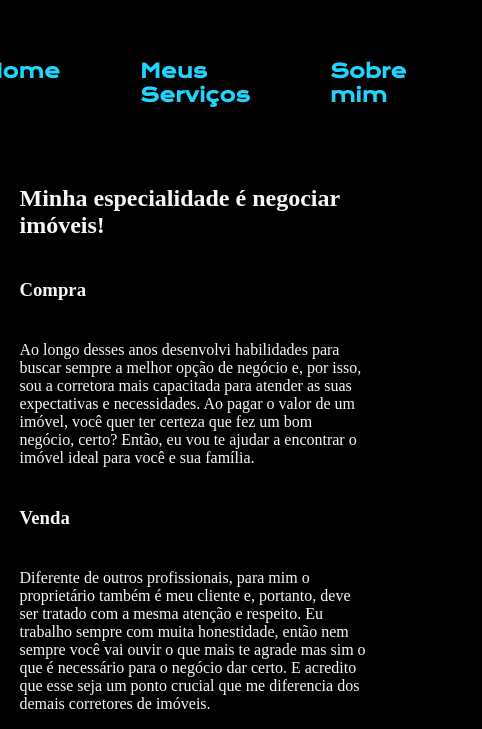
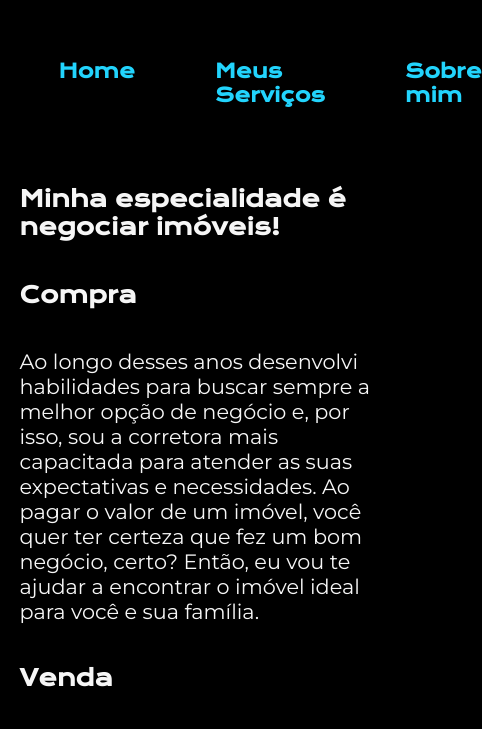
Before and after one commit to GiseleLima-AI/PriscilaAlmeida, a plain HTML site: page cards.html in a window 390 px wide. Shown: the top 729 px of the page, 482 px wide, since content can reach past the window. Drawn offline with nearby package versions, Linux system fonts and the light colour scheme.

Commit message:
Update style.css
tornando responsivo

```diff
--- a/styles/style.css
+++ b/styles/style.css
@@ -20,7 +20,8 @@ body {
 }
 
 .cabecalho {
-    padding: 5% 0% 0% 15%;
+    padding: 2% 10% 0% 10%;
+    display: flex;
 }
 
 .cabecalho__menu {
@@ -37,7 +38,7 @@ body {
 }
 
 .apresentacao {
-    padding: 5% 15%;
+    padding: 2% 10%;
     display: flex;
     align-items: center;
     justify-content: space-between;
@@ -45,7 +46,7 @@ body {
 }
 
 .apresentacao__conteudo {
-    width: 50%;
+    width: 100%;
     font-style: normal;
     display: flex;
     flex-direction: column;
@@ -57,6 +58,10 @@ body {
     font-family: var(--fonte-primaria);
 }
 
+.apresentacao__conteudo__titulocard {
+    font-size:1.4rem;
+    font-family: var(--fonte-primaria);
+}
 .titulo_nome {
     padding: 5% 5%;
     font-family: var(--fonte-primaria);
@@ -76,6 +81,12 @@ body {
     color: var(--cor-secundaria);
 }
 
+.apresentacao__conteudo__textocard {
+    font-size: 1.3rem;
+    font-family: var(--fonte-secundaria);
+    font-weight: 400;
+    color: var(--cor-secundaria);
+}
 .apresentacao__conteudo__textlink {
     font-family: var(--fonte-primaria);
     font-size: 1.2rem;
@@ -94,7 +105,7 @@ body {
 
 .apresentacao__links__subtitulo {
     font-family: var(--fonte-secundaria);
-    font-size:1.5rem;
+    font-size:1.4rem;
     font-weight: 400;
 }
 
@@ -120,7 +131,7 @@ body {
 }
 
 .apresentacao__imagem {
-    width: 80%;
+    width: 100%;
 }
 
 .rodape {
```
